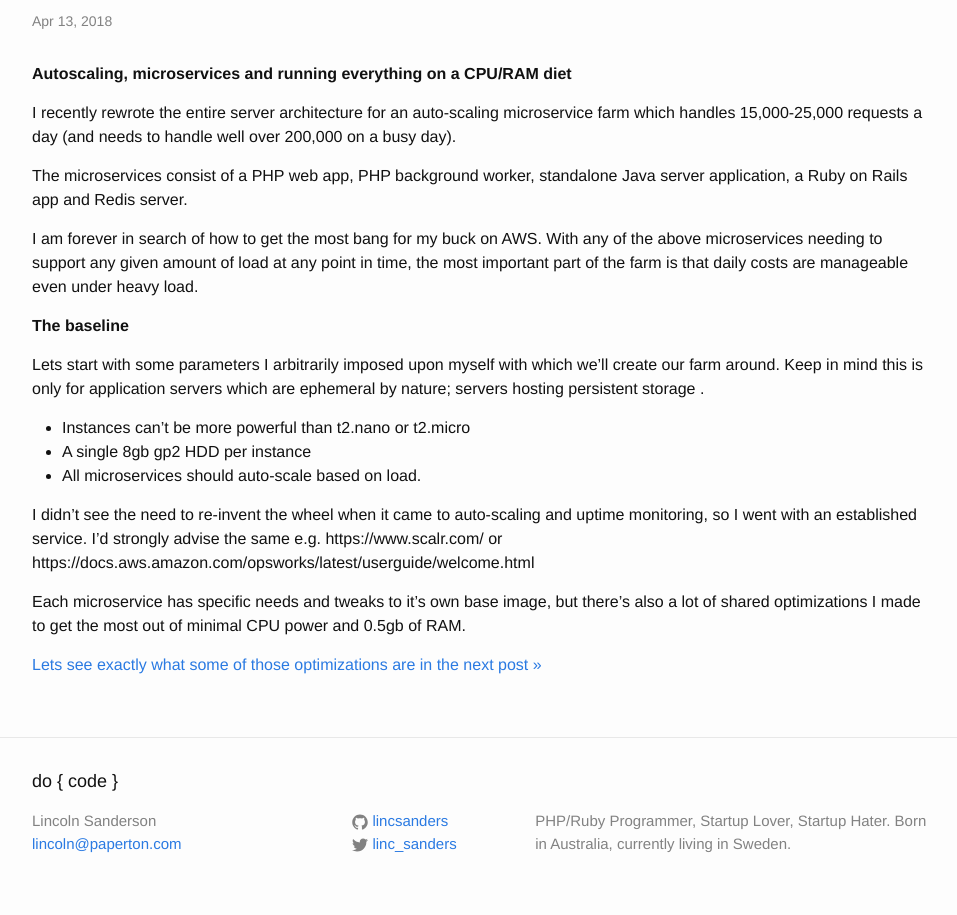
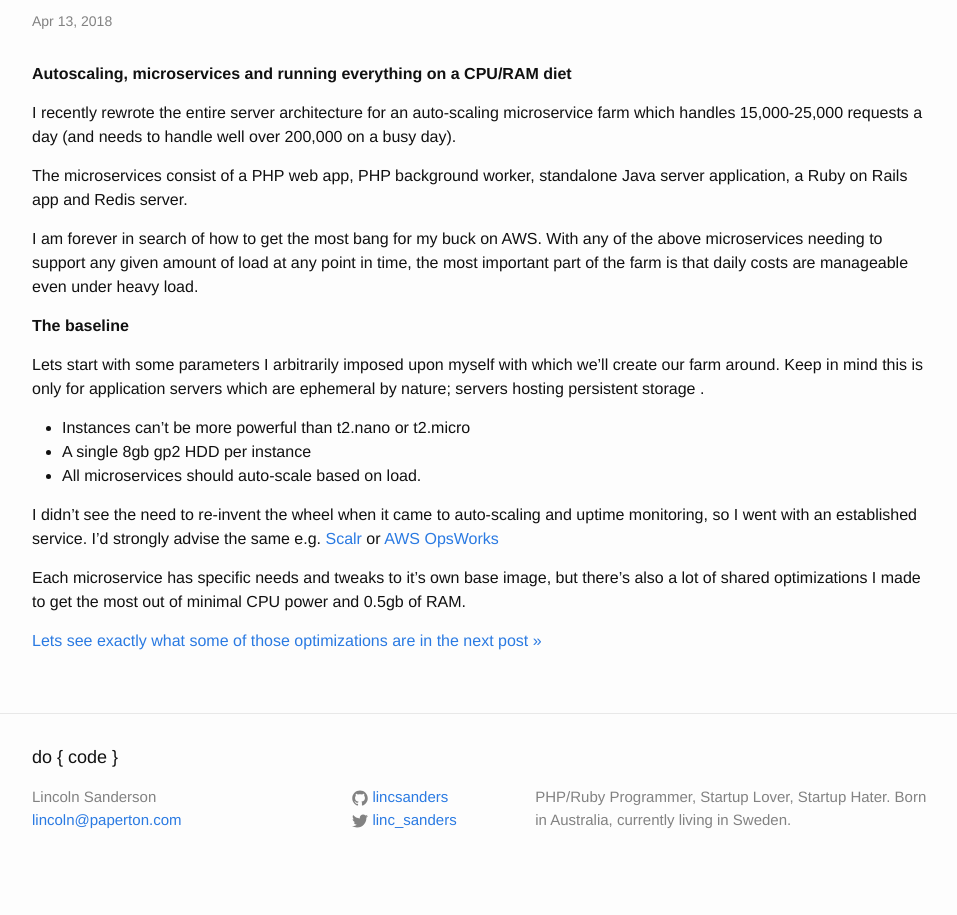
Before and after one commit to lincsanders/lincsanders.github.io, a Jekyll site: the page built from _posts/2018-04-13-scalable-aws-farm-on-a-budget-part-1.md, in a window 1280 px wide. Shown: the part 338-1253 px from the top of the page, without its empty margins (158-1115 px from the left). Built offline with Jekyll 4.4.1, drawn with Linux system fonts in a browser that asks for light colours; comment, search, counter and statistics services are not loaded; after the commit the page ends 1229 px from its top, so only the background shows below that; part of the change alters nothing that is shown.

```diff
--- a/_posts/2018-04-13-scalable-aws-farm-on-a-budget-part-1.md
+++ b/_posts/2018-04-13-scalable-aws-farm-on-a-budget-part-1.md
@@ -21,7 +21,7 @@ Lets start with some parameters I arbitrarily imposed upon myself with which we'
 - A single 8gb gp2 HDD per instance
 - All microservices should auto-scale based on load.
 
-I didn't see the need to re-invent the wheel when it came to auto-scaling and uptime monitoring, so I went with an established service. I'd strongly advise the same e.g. https://www.scalr.com/ or https://docs.aws.amazon.com/opsworks/latest/userguide/welcome.html
+I didn't see the need to re-invent the wheel when it came to auto-scaling and uptime monitoring, so I went with an established service. I'd strongly advise the same e.g. [Scalr](https://www.scalr.com/){:target='blank'} or [AWS OpsWorks](https://docs.aws.amazon.com/opsworks/latest/userguide/welcome.html){:target='blank'}
 
 Each microservice has specific needs and tweaks to it's own base image, but there's also a lot of shared optimizations I made to get the most out of minimal CPU power and 0.5gb of RAM.
 
```
